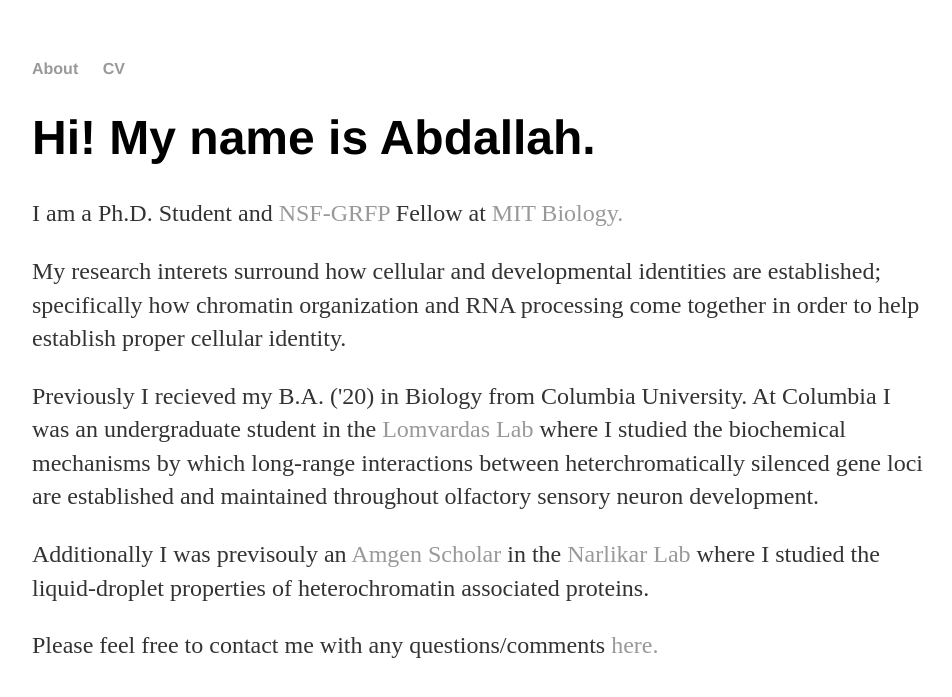
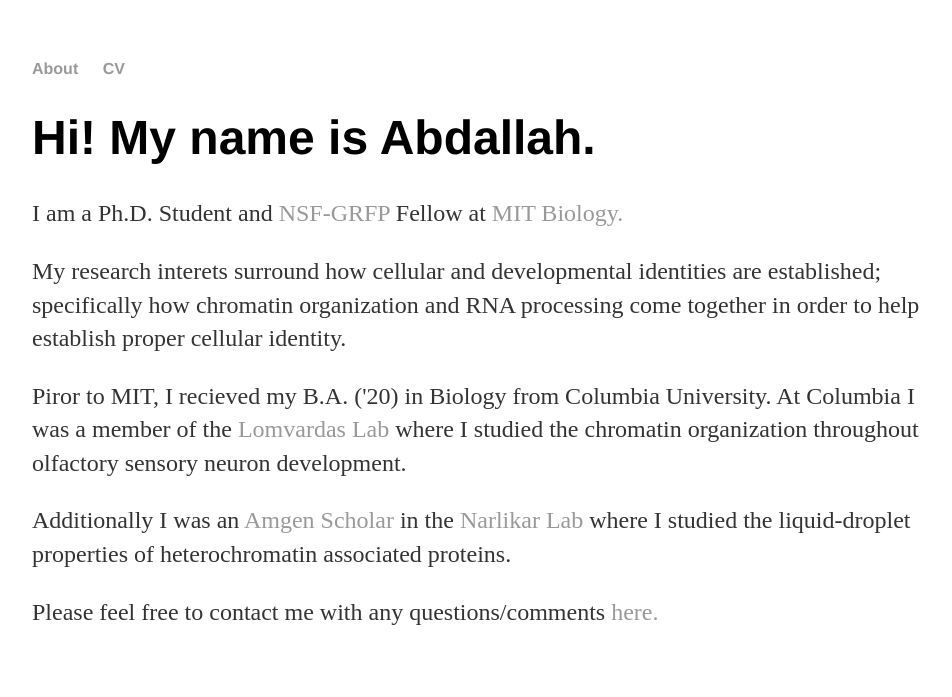
Before and after one commit to amohamed98/amohamed98.github.io, a Jekyll site: the page built from index.html, in a window 1280 px wide. Shown: the top 697 px of the page, without its empty margins (160-1112 px from the left). Built offline with Jekyll 4.4.1, drawn with Linux system fonts in a browser that asks for light colours.

Commit message:
Update index.html

```diff
--- a/index.html
+++ b/index.html
@@ -7,9 +7,9 @@
 				<p>I am a Ph.D. Student and <a href="https://www.nsfgrfp.org/">NSF-GRFP</a> Fellow at <a href="https://biology.mit.edu/graduate/">MIT Biology.</a> </p>
 				<p>My research interets surround how cellular and developmental identities are established; specifically how chromatin organization and RNA processing
 					come together in order to help establish proper cellular identity.<p>
-				<p>Previously I recieved my B.A. ('20) in Biology from Columbia University. At Columbia I was an undergraduate student in the <a href="https://lomvardaslab.zuckermaninstitute.columbia.edu/">Lomvardas Lab</a>
-					where I studied the biochemical mechanisms by which long-range interactions between heterchromatically silenced gene loci are established and maintained throughout olfactory sensory neuron development.<p>
-				<p>Additionally I was previsouly an <a href="https://amgenscholars.com/us-program/">Amgen Scholar</a> in the <a href="https://narlikarlab.ucsf.edu/">Narlikar Lab</a> where I studied
+				<p>Piror to MIT, I recieved my B.A. ('20) in Biology from Columbia University. At Columbia I was a member of the <a href="https://lomvardaslab.zuckermaninstitute.columbia.edu/">Lomvardas Lab</a>
+					where I studied the chromatin organization throughout olfactory sensory neuron development.<p>
+				<p>Additionally I was an <a href="https://amgenscholars.com/us-program/">Amgen Scholar</a> in the <a href="https://narlikarlab.ucsf.edu/">Narlikar Lab</a> where I studied
 					the liquid-droplet properties of heterochromatin associated proteins.<p>
 				<p>Please feel free to contact me with any questions/comments <a href=mailto:aam1@mit.edu">here.</a>
 </div><!-- /.blurb -->
```
